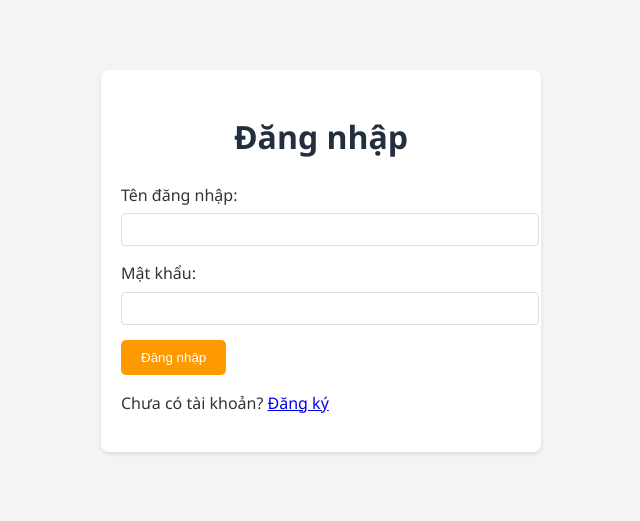
After one commit to min-hit-1701/task-tracker, a Flask app: page /login in a window 1280 px wide. The commit adds this page. Shown: the top 521 px of the page, without its empty margins (319-959 px from the left). Run offline with Flask 3, Linux system fonts and the light colour scheme.

Commit message:
Add authentication with Flask-Login

```diff
--- a/app.py
+++ b/app.py
@@ -1,27 +1,33 @@
-from flask import Flask, render_template, request, jsonify
+from flask import Flask, render_template, request, jsonify, redirect, url_for, flash
+from flask_login import LoginManager, login_user, login_required, logout_user, current_user
+from werkzeug.security import generate_password_hash, check_password_hash
+from models import db, User
 import json
 from datetime import datetime
 import os
 import socket
 
 app = Flask(__name__)
+app.config['SECRET_KEY'] = os.environ.get('SECRET_KEY', 'your-secret-key')
+app.config['SQLALCHEMY_DATABASE_URI'] = 'sqlite:///tasktracker.db'
 
-# Đường dẫn file data mặc định
+# Initialize extensions
+db.init_app(app)
+login_manager = LoginManager()
+login_manager.init_app(app)
+login_manager.login_view = 'login'
+
+@login_manager.user_loader
+def load_user(user_id):
+    return User.query.get(int(user_id))
+
+# Giữ nguyên các functions hiện tại cho tasks
 DEFAULT_DATA_FILE = 'data/tasks.json'
 
-def get_system_info():
-    """Lấy thông tin hệ thống"""
-    return {
-        'hostname': socket.gethostname(),
-        'datetime': datetime.now().strftime('%Y-%m-%d %H:%M:%S')
-    }
-
 def get_data_file():
-    """Lấy đường dẫn file data dựa trên environment"""
     return app.config.get('DATA_FILE', DEFAULT_DATA_FILE)
 
 def load_tasks():
-    """Load tasks từ file"""
     data_file = get_data_file()
     if os.path.exists(data_file):
         with open(data_file, 'r') as f:
@@ -29,27 +35,75 @@
     return []
 
 def save_tasks(tasks):
-    """Lưu tasks vào file"""
     data_file = get_data_file()
     os.makedirs(os.path.dirname(data_file), exist_ok=True)
     with open(data_file, 'w') as f:
         json.dump(tasks, f)
 
+# Thêm routes mới cho authentication
+@app.route('/register', methods=['GET', 'POST'])
+def register():
+    if request.method == 'POST':
+        username = request.form.get('username')
+        password = request.form.get('password')
+        email = request.form.get('email')
+
+        if User.query.filter_by(username=username).first():
+            flash('Username already exists')
+            return redirect(url_for('register'))
+
+        user = User(
+            username=username,
+            password=generate_password_hash(password),
+            email=email
+        )
+        db.session.add(user)
+        db.session.commit()
+
+        flash('Registration successful!')
+        return redirect(url_for('login'))
+
+    return render_template('register.html')
+
+@app.route('/login', methods=['GET', 'POST'])
+def login():
+    if request.method == 'POST':
+        username = request.form.get('username')
+        password = request.form.get('password')
+        user = User.query.filter_by(username=username).first()
+
+        if user and check_password_hash(user.password, password):
+            login_user(user)
+            return redirect(url_for('home'))
+
+        flash('Invalid username or password')
+    return render_template('login.html')
+
+@app.route('/logout')
+@login_required
+def logout():
+    logout_user()
+    return redirect(url_for('login'))
+
+# Modify existing routes to require login
 @app.route('/')
+@login_required
 def home():
-    return render_template('index.html',
-                         tasks=load_tasks(),
-                         system_info=get_system_info())
+    tasks = load_tasks()
+    return render_template('index.html', tasks=tasks)
 
+# Keep other existing routes
 @app.route('/about')
 def about():
     return render_template('about.html')
 
 @app.route('/api/tasks', methods=['GET'])
+@login_required
 def get_tasks():
     return jsonify(load_tasks())
 
 @app.route('/api/tasks', methods=['POST'])
+@login_required
 def create_task():
     task = request.get_json()
     tasks = load_tasks()
@@ -68,6 +122,7 @@
     return jsonify(new_task), 201
 
 @app.route('/api/tasks/<task_id>', methods=['PUT'])
+@login_required
 def update_task(task_id):
     tasks = load_tasks()
     task_update = request.get_json()
@@ -84,8 +139,11 @@
 def health_check():
     return jsonify({
         'status': 'healthy',
-        'version': '1.0.0'
+        'version': '1.0.0',
+        'timestamp': datetime.now().strftime('%Y-%m-%d %H:%M:%S')
     })
 
 if __name__ == '__main__':
+    with app.app_context():
+        db.create_all()
     app.run(host='0.0.0.0', port=8080)
--- a/requirements.txt
+++ b/requirements.txt
@@ -1,4 +1,6 @@
 Flask==3.0.0
-gunicorn==21.2.0
 pytest==7.4.3
 pytest-cov==4.1.0
+gunicorn==21.2.0
+Flask-SQLAlchemy==3.1.1
+Flask-Login==0.6.3
--- a/static/style.css
+++ b/static/style.css
@@ -213,3 +213,38 @@
         margin-bottom: 10px;
     }
 }
+
+/* Thêm vào cuối file */
+.auth-container {
+    max-width: 400px;
+    margin: 50px auto;
+    padding: 20px;
+    background: #fff;
+    border-radius: 8px;
+    box-shadow: 0 2px 4px rgba(0,0,0,0.1);
+}
+
+.form-group {
+    margin-bottom: 15px;
+}
+
+.form-group label {
+    display: block;
+    margin-bottom: 5px;
+}
+
+.form-group input {
+    width: 100%;
+    padding: 8px;
+    border: 1px solid #ddd;
+    border-radius: 4px;
+}
+
+.alert {
+    padding: 10px;
+    margin-bottom: 15px;
+    border-radius: 4px;
+    background-color: #f8d7da;
+    color: #721c24;
+    border: 1px solid #f5c6cb;
+}
--- /dev/null
+++ b/templates/login.html
@@ -0,0 +1,32 @@
+<!DOCTYPE html>
+<html lang="vi">
+<head>
+    <meta charset="UTF-8">
+    <title>Đăng nhập - Task Tracker</title>
+    <link rel="stylesheet" href="/static/style.css">
+</head>
+<body>
+    <div class="auth-container">
+        <h1>Đăng nhập</h1>
+        {% with messages = get_flashed_messages() %}
+            {% if messages %}
+                {% for message in messages %}
+                    <div class="alert">{{ message }}</div>
+                {% endfor %}
+            {% endif %}
+        {% endwith %}
+        <form method="POST" action="{{ url_for('login') }}">
+            <div class="form-group">
+                <label for="username">Tên đăng nhập:</label>
+                <input type="text" id="username" name="username" required>
+            </div>
+            <div class="form-group">
+                <label for="password">Mật khẩu:</label>
+                <input type="password" id="password" name="password" required>
+            </div>
+            <button type="submit">Đăng nhập</button>
+        </form>
+        <p>Chưa có tài khoản? <a href="{{ url_for('register') }}">Đăng ký</a></p>
+    </div>
+</body>
+</html>
```
Also changed, not shown: models.py (added, +12 -0 lines), templates/register.html (added, +36 -0 lines).
